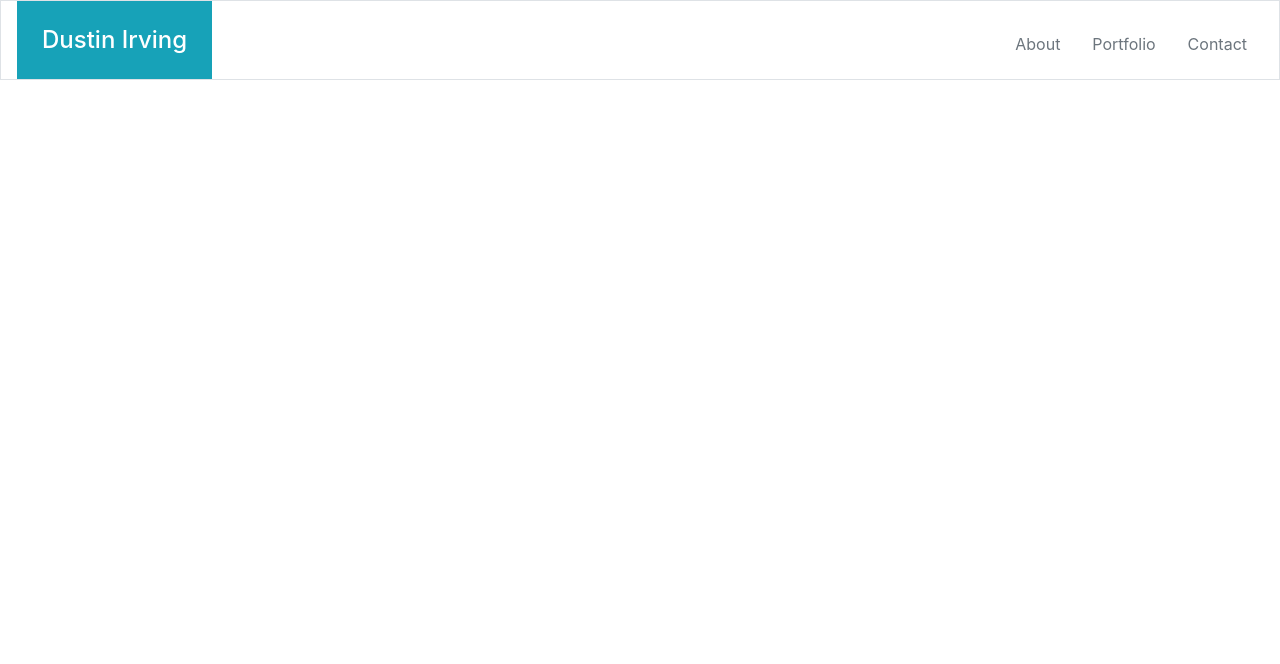
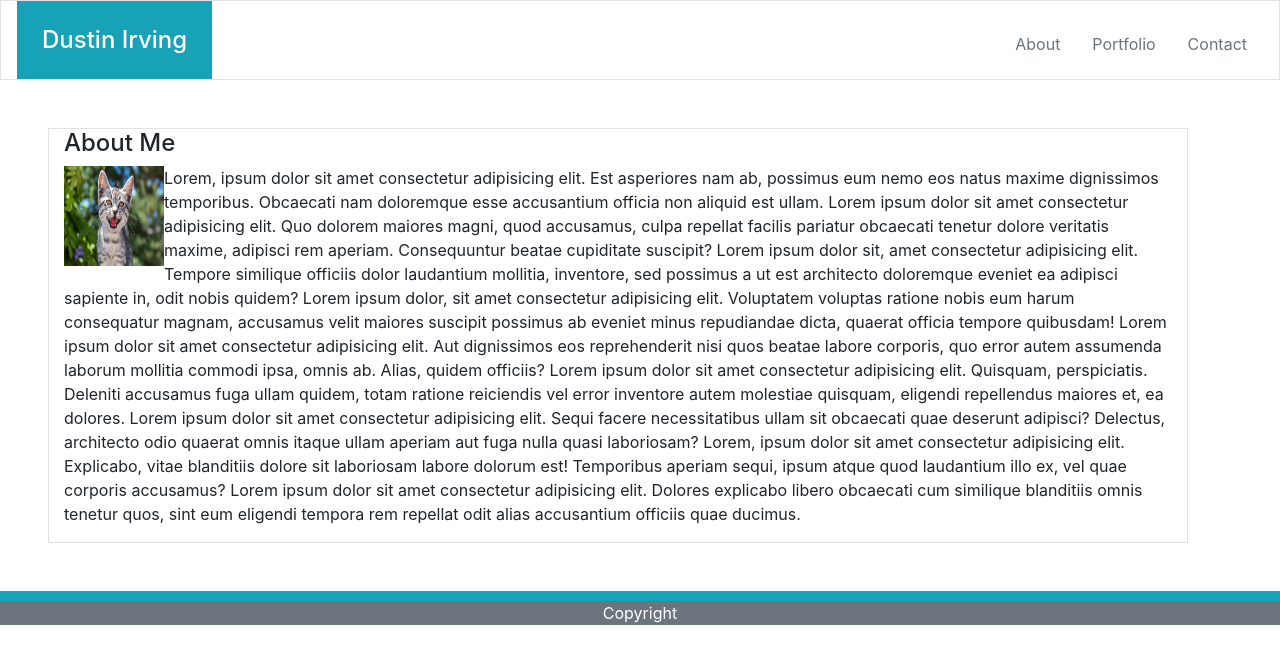
Before and after one commit to dustinirving/responsive-portfolio, a plain HTML site: page index.html in a window 1280 px wide. Drawn offline with nearby package versions, Linux system fonts and the light colour scheme.

Commit message:
Added footer and content to main page

```diff
--- a/index.html
+++ b/index.html
@@ -26,6 +26,37 @@
             </li>
         </ul>
         </div>
+    </nav>
+
+    <div class="container border m-5">
+        <div class="row">
+            <div class="col">
+                <h4>About Me</h4>
+            </div>
+        </div>
+        <div class="row">
+            <div class="col">
+                <img height="100" width="100" src="cat.jpg" alt="cat" class="float-left">
+                <p>Lorem, ipsum dolor sit amet consectetur adipisicing elit. Est asperiores nam ab, possimus eum nemo eos natus maxime dignissimos temporibus. Obcaecati nam doloremque esse accusantium officia non aliquid est ullam. Lorem ipsum dolor sit
+                    amet consectetur adipisicing elit. Quo dolorem maiores magni, quod accusamus, culpa repellat facilis pariatur obcaecati tenetur dolore veritatis maxime, adipisci rem aperiam. Consequuntur beatae cupiditate suscipit? Lorem ipsum dolor
+                    sit, amet consectetur adipisicing elit. Tempore similique officiis dolor laudantium mollitia, inventore, sed possimus a ut est architecto doloremque eveniet ea adipisci sapiente in, odit nobis quidem? Lorem ipsum dolor, sit amet consectetur
+                    adipisicing elit. Voluptatem voluptas ratione nobis eum harum consequatur magnam, accusamus velit maiores suscipit possimus ab eveniet minus repudiandae dicta, quaerat officia tempore quibusdam! Lorem ipsum dolor sit amet consectetur
+                    adipisicing elit. Aut dignissimos eos reprehenderit nisi quos beatae labore corporis, quo error autem assumenda laborum mollitia commodi ipsa, omnis ab. Alias, quidem officiis? Lorem ipsum dolor sit amet consectetur adipisicing elit.
+                    Quisquam, perspiciatis. Deleniti accusamus fuga ullam quidem, totam ratione reiciendis vel error inventore autem molestiae quisquam, eligendi repellendus maiores et, ea dolores. Lorem ipsum dolor sit amet consectetur adipisicing elit.
+                    Sequi facere necessitatibus ullam sit obcaecati quae deserunt adipisci? Delectus, architecto odio quaerat omnis itaque ullam aperiam aut fuga nulla quasi laboriosam? Lorem, ipsum dolor sit amet consectetur adipisicing elit. Explicabo,
+                    vitae blanditiis dolore sit laboriosam labore dolorum est! Temporibus aperiam sequi, ipsum atque quod laudantium illo ex, vel quae corporis accusamus? Lorem ipsum dolor sit amet consectetur adipisicing elit. Dolores explicabo libero
+                    obcaecati cum similique blanditiis omnis tenetur quos, sint eum eligendi tempora rem repellat odit alias accusantium officiis quae ducimus.</p>
+            </div>
+        </div>
+    </div>
+
+    <footer>
+        <div class="bg-info " style="height:10px">
+        </div>
+        <div class="text-center bg-secondary text-white mb-0">
+            <p>Copyright</p>
+        </div>
+    </footer>
 </body>
 
 </html>
```
Also changed, not shown: cat.jpg (added).
